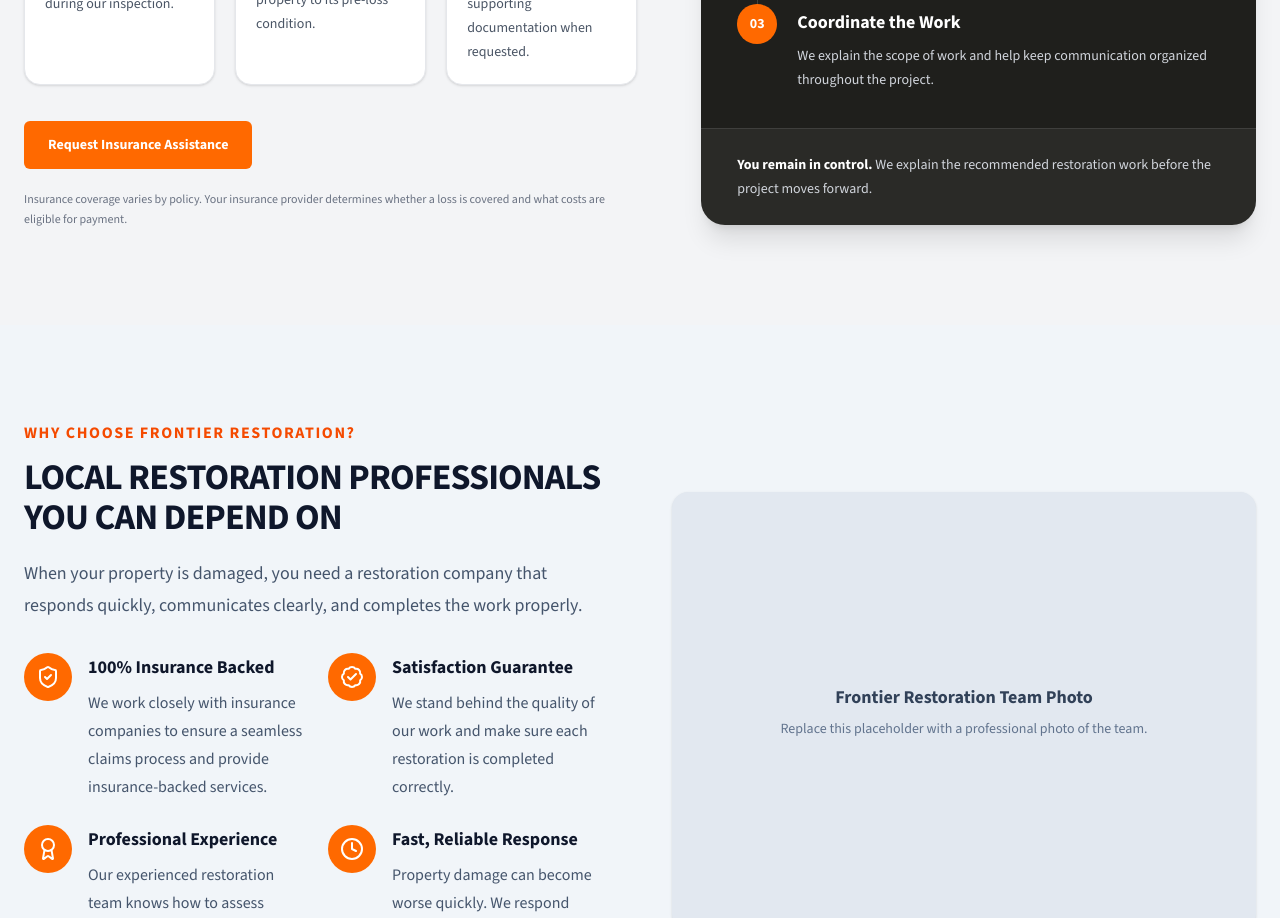
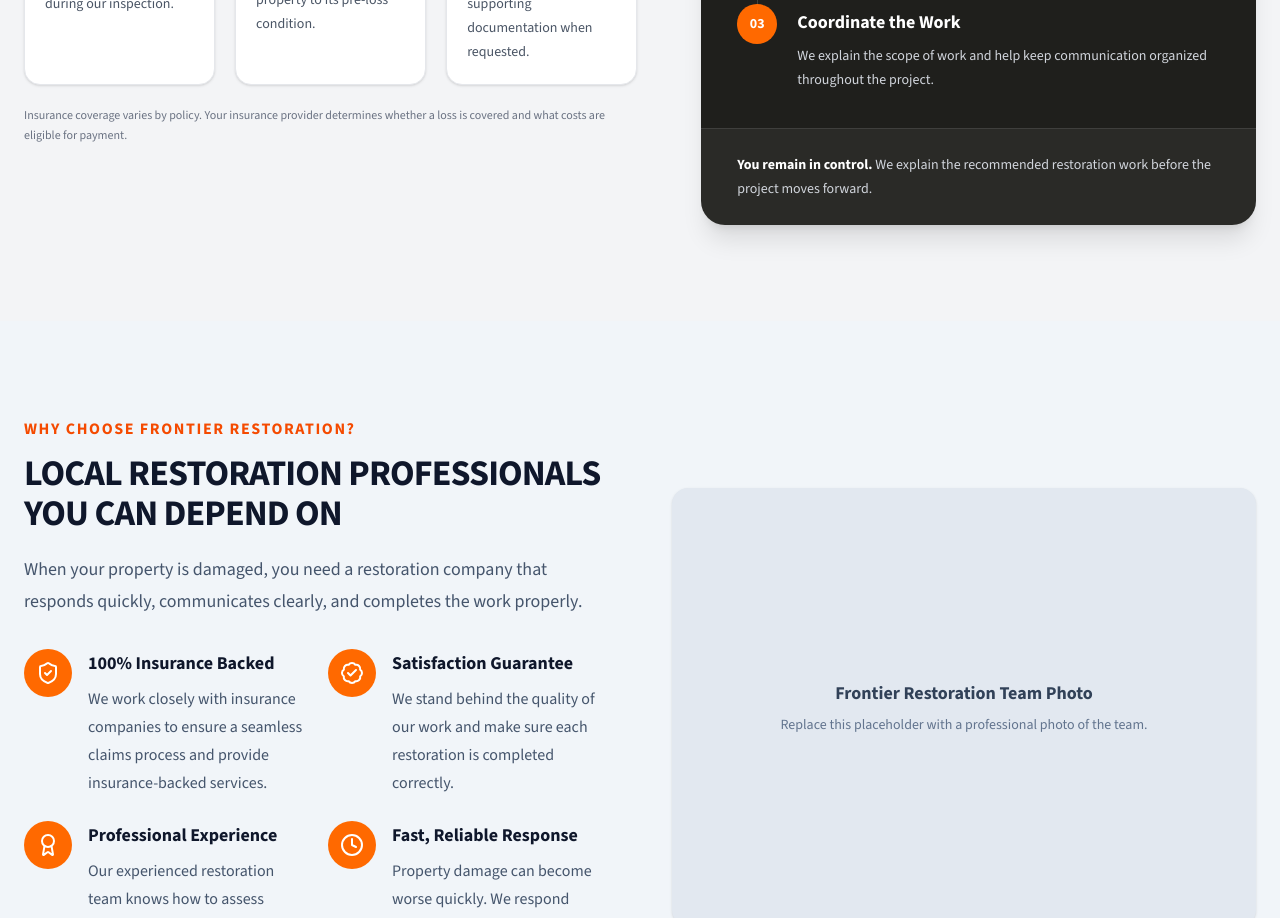
Before and after one commit to Davidhub907/FR_Website, a Next.js app: page / in a window 1280 px wide. Shown: the part 4800-5718 px from the top of the page. Built offline with nearby package versions, Linux system fonts and the light colour scheme.

Commit message:
Removed the contact button from the insurance section

```diff
--- a/components/home/InsuranceAssistance.js
+++ b/components/home/InsuranceAssistance.js
@@ -1,5 +1,3 @@
-import Link from "next/link";
-
 const assistanceItems = [
   {
     title: "Damage Documentation",
@@ -96,15 +94,6 @@ export default function InsuranceAssistance({
                   </article>
                 );
               })}
-            </div>
-
-            <div className="mt-9">
-              <Link
-                href={contactHref}
-                className="inline-flex min-h-12 items-center justify-center rounded-md bg-orange-500 px-6 py-3 text-sm font-bold text-white transition hover:bg-orange-600 focus-visible:outline-2 focus-visible:outline-offset-2 focus-visible:outline-orange-500"
-              >
-                {contactButtonText}
-              </Link>
             </div>
 
             <p className="mt-5 max-w-2xl text-xs leading-5 text-gray-500">
```
